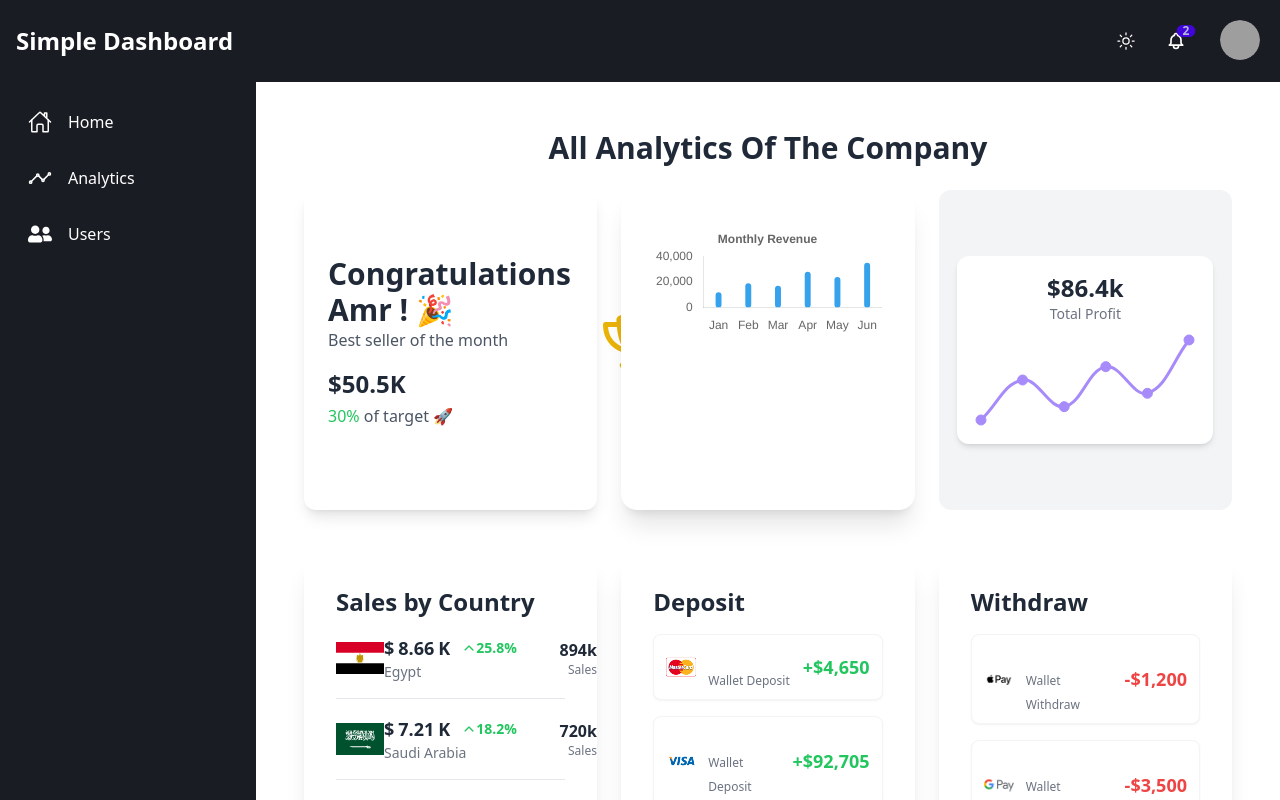
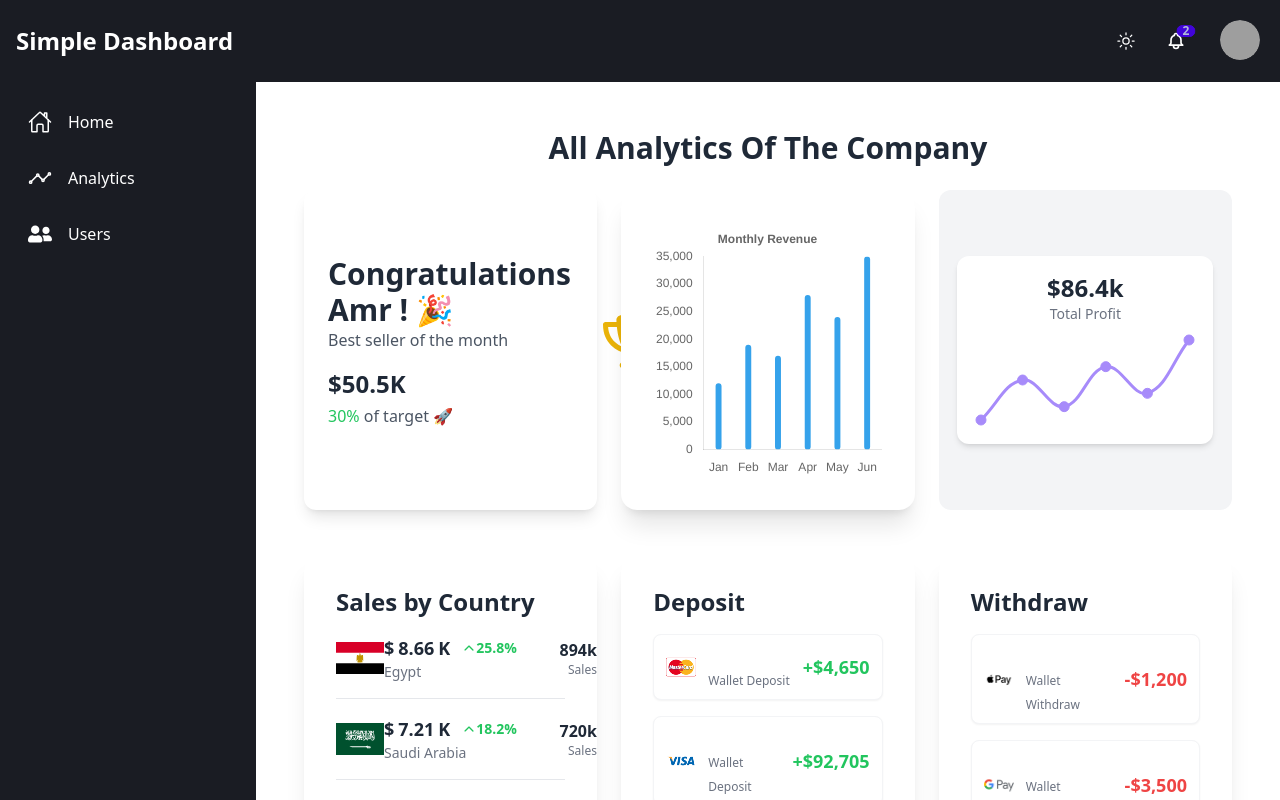
Before and after one commit to Amr-ahmed-98/Simple-Dashboard, a Next.js app: page /Analytics in a window 1280 px wide. Shown: the top 800 px of the page. Built offline with nearby package versions, Linux system fonts and the light colour scheme; grey boxes are pictures that could not be loaded.

Commit message:
Fixed TotalProfitCard

```diff
--- a/src/app/Analytics/page.tsx
+++ b/src/app/Analytics/page.tsx
@@ -31,10 +31,8 @@
   });
 
   const chartOptions: ChartOptions<'bar'> = {
-    animation: {
-      duration: 0
-    },
     responsive: true,
+    animation: false, // Add this to prevent cp1x errors
     plugins: {
       legend: {
         display: false,
--- a/src/app/_components/BarChart/BarChart.tsx
+++ b/src/app/_components/BarChart/BarChart.tsx
@@ -10,13 +10,11 @@
   Title,
   Tooltip,
   Legend,
-  Filler,
   type ChartData,
   type ChartOptions,
 } from 'chart.js';
 
-// Explicitly register all required components
-const registerChartJS = () => {
+// Register Chart.js components once
 ChartJS.register(
   BarController,
   BarElement,
@@ -24,10 +22,8 @@
   LinearScale,
   Title,
   Tooltip,
-    Legend,
-    Filler
+  Legend
 );
-};
 
 interface BarChartProps {
   data?: ChartData<'bar'>;
@@ -50,8 +46,15 @@
 
 const defaultOptions: ChartOptions<'bar'> = {
   responsive: true,
-  animation: {
-    duration: 0 // Disable animations initially to prevent cp1x error
+  maintainAspectRatio: false,
+  // Disable animations to prevent cp1x errors
+  animation: false,
+  // Alternative: Use simple animation config
+  // animation: {
+  //   duration: 0,
+  // },
+  interaction: {
+    intersect: false,
   },
   plugins: {
     legend: {
@@ -74,29 +77,33 @@
 };
 
 const BarChart = ({ data = defaultData, options = defaultOptions }: BarChartProps) => {
-  const [isInitialized, setIsInitialized] = useState(false);
+  const [isMounted, setIsMounted] = useState(false);
 
   useEffect(() => {
-    registerChartJS();
-    setIsInitialized(true);
+    setIsMounted(true);
   }, []);
 
-  if (!isInitialized) {
-    return <div className="h-64 flex items-center justify-center">Loading chart...</div>;
+  // Don't render until component is mounted on client
+  if (!isMounted) {
+    return (
+      <div className="w-full h-64 flex items-center justify-center bg-gray-50 rounded">
+        <div className="text-gray-500">Loading chart...</div>
+      </div>
+    );
   }
+
+  const mergedOptions = {
+    ...defaultOptions,
+    ...options,
+    // Ensure animation is always disabled or properly configured
+    animation: options?.animation !== undefined ? options.animation : false,
+  };
 
   return (
     <div className="w-full h-64 relative">
       <Bar
         data={data}
-        options={{
-          ...defaultOptions,
-          ...options,
-          animation: options?.animation ? {
-            ...defaultOptions.animation,
-            ...options.animation
-          } : defaultOptions.animation
-        }}
+        options={mergedOptions}
       />
     </div>
   );
--- a/src/app/_components/TotalProfitCard/TotalProfitCard.tsx
+++ b/src/app/_components/TotalProfitCard/TotalProfitCard.tsx
@@ -11,31 +11,41 @@
   TooltipItem,
 } from 'chart.js';
 
-// Register Chart.js components
-const registerChartJS = () => {
-  ChartJS.register(
+// Register Chart.js components once
+ChartJS.register(
   LineElement,
   CategoryScale,
   LinearScale,
   PointElement,
   Tooltip
 );
-}
 
 const TotalProfitCard = () => {
-  const [isInitialized, setIsInitialized] = useState(false);
+  const [isMounted, setIsMounted] = useState(false);
 
   useEffect(() => {
-    registerChartJS();
-    setIsInitialized(true);
+    setIsMounted(true);
   }, []);
 
-  if (!isInitialized) {
-    return <div className="h-64 flex items-center justify-center">Loading chart...</div>;
+  // Don't render until component is mounted on client
+  if (!isMounted) {
+    return (
+      <div className='bg-white dark:bg-gray-800 shadow-md rounded-xl p-4 w-64 text-center'>
+        <div className='text-2xl font-semibold text-gray-800 dark:text-white'>
+          $86.4k
+        </div>
+        <div className='text-sm text-gray-500 dark:text-gray-400 mb-2'>
+          Total Profit
+        </div>
+        <div className='h-24 flex items-center justify-center bg-gray-50 rounded'>
+          <div className='text-gray-500 text-sm'>Loading chart...</div>
+        </div>
+      </div>
+    );
   }
 
   const data = {
-    labels: ['Jan', 'Feb', 'Mar', 'Apr', 'May', 'Jun'], // Placeholder labels
+    labels: ['Jan', 'Feb', 'Mar', 'Apr', 'May', 'Jun'],
     datasets: [
       {
         label: 'Profit',
@@ -54,21 +64,27 @@
 
   const options = {
     responsive: true,
-    animation: {
-      duration: 0
+    maintainAspectRatio: false,
+    // Disable animations to prevent cp1x errors
+    animation: { duration: 0 },
+    // Alternative: Use simple animation config
+    // animation: {
+    //   duration: 0,
+    // },
+    interaction: {
+      intersect: false,
     },
-    maintainAspectRatio: false,
     plugins: {
       legend: { display: false },
       tooltip: {
         enabled: true,
-        backgroundColor: '#1f2937', // dark gray
+        backgroundColor: '#1f2937',
         titleColor: '#ffffff',
         bodyColor: '#a78bfa',
         cornerRadius: 8,
         padding: 10,
         callbacks: {
-          title: () => '', // hide label
+          title: () => '',
           label: (context: TooltipItem<'line'>) => `$${context.parsed.y}k`,
         },
       },
@@ -80,7 +96,7 @@
   };
 
   return (
-    <div className='bg-white dark:bg-gray-800 shadow-md rounded-xl p-4 w-64 text-center '>
+    <div className='bg-white dark:bg-gray-800 shadow-md rounded-xl p-4 w-64 text-center'>
       <div className='text-2xl font-semibold text-gray-800 dark:text-white'>
         $86.4k
       </div>
```
Lines whose indentation alone changed are shown as unchanged.
